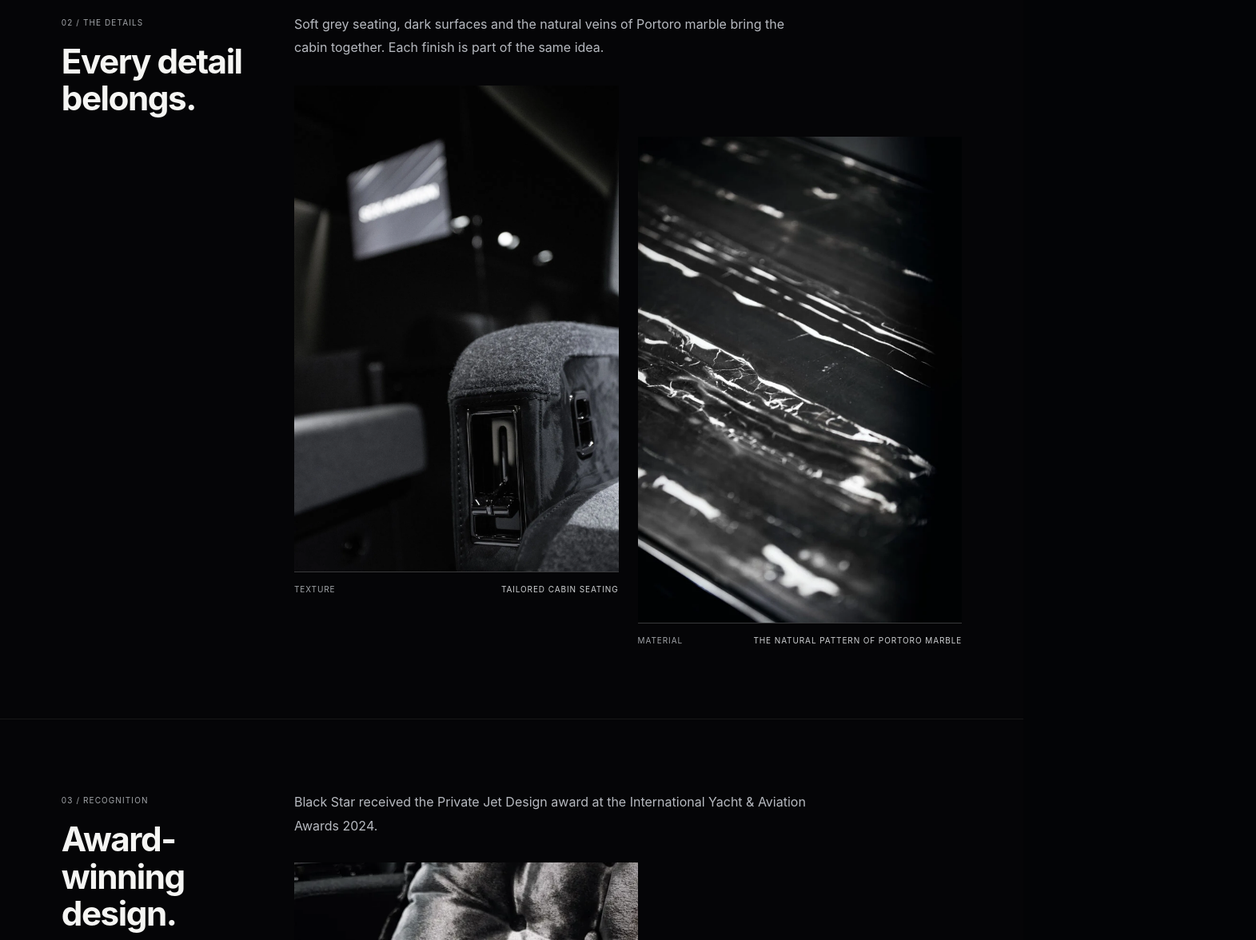
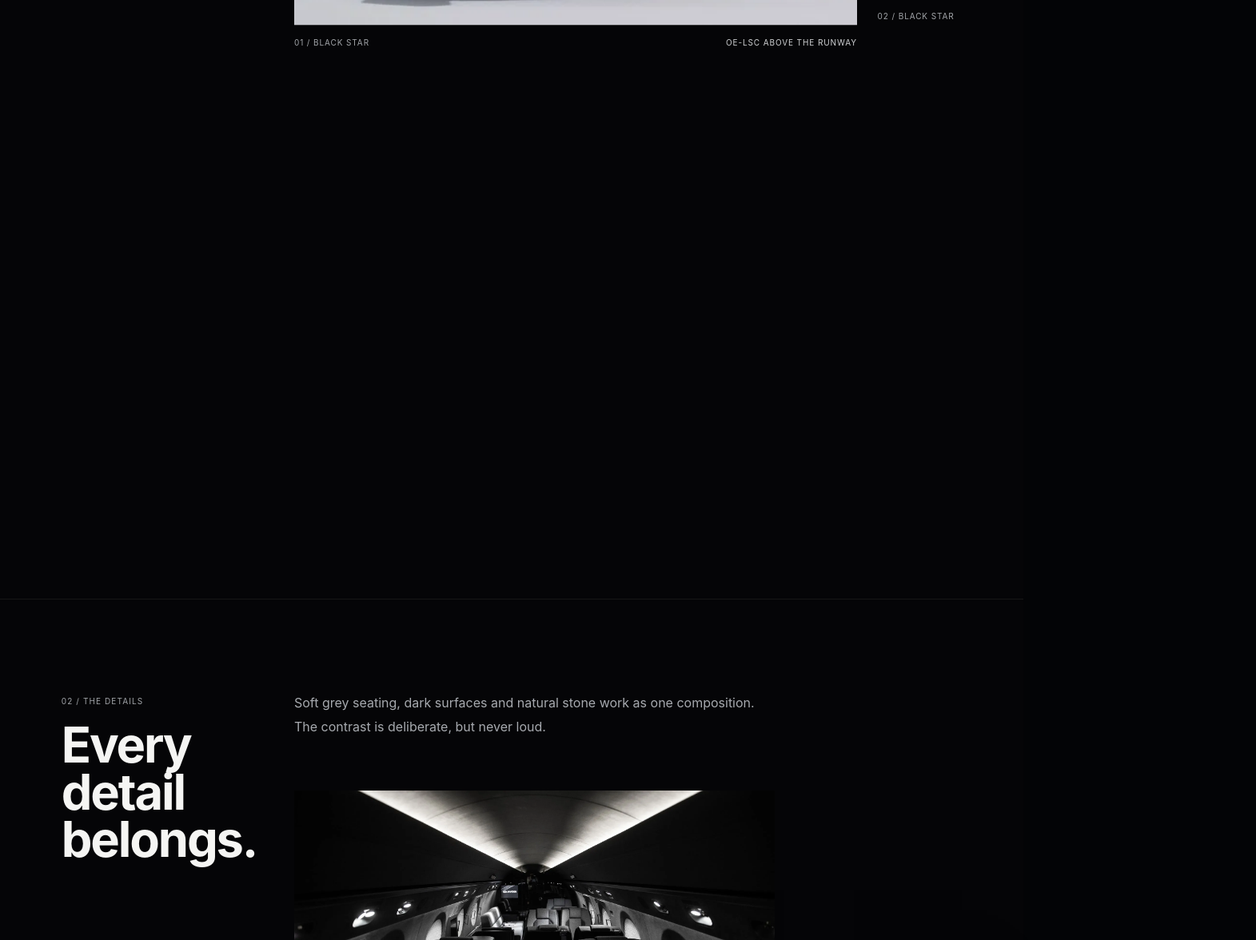
Before and after one commit to Gaurav-7489/sckaviation3d, a Next.js app: page /aircraft in a window 1280 px wide. Shown: the part 1574-2750 px from the top of the page at 80% size, 1571 px wide, since content can reach past the window. Built offline with nearby package versions, Linux system fonts and the light colour scheme.

Commit message:
feat: rebuild Black Star page for larger screens

```diff
--- a/app/aircraft/page.tsx
+++ b/app/aircraft/page.tsx
@@ -3,6 +3,7 @@ import { AircraftGallery } from '@/components/media/AircraftGallery';
 import { CinematicMedia } from '@/components/media/CinematicMedia';
 import { EditorialShell, PageSection } from '@/components/ui/EditorialShell';
 import { getPublicMedia } from '@/lib/media';
+import './aircraft.css';
 
 export const metadata: Metadata = {
   title: 'OE-LSC — Black Star',
@@ -12,7 +13,9 @@ export const metadata: Metadata = {
 export default function AircraftPage() {
   const media = getPublicMedia();
   const asset = (name: string) => media.find((item) => item.filename === name);
+
   return (
+    <div className="aircraft-page-v2">
       <EditorialShell
         eyebrow="THE AIRCRAFT / OE-LSC"
         title={<>Black<br />Star.</>}
@@ -22,27 +25,52 @@ export default function AircraftPage() {
         nextLabel="The transformation"
       >
         <PageSection index="01 / EXTERIOR & CABIN" title="Take a closer look.">
-        <p>Explore the lines, textures and details that make Black Star unmistakable.</p>
+          <p>Move through Black Star from its unmistakable silhouette to the quieter details of the cabin.</p>
           <AircraftGallery assets={[
             { asset: asset('plane_img.webp'), label: 'OE-LSC above the runway' },
             { asset: asset('inplane_seats.webp'), label: 'The Black Star cabin' },
             { asset: asset('one_seat_view.webp'), label: 'A seat by the window' },
             { asset: asset('sck-galley.webp'), label: 'Portoro marble in the galley' },
+            { asset: asset('colse_view_seat.webp'), label: 'Tailored cabin seating' },
+            { asset: asset('sck-cabin-detail.webp'), label: 'The cabin in detail' },
+            { asset: asset('sck-portoro-marble.webp'), label: 'Natural Portoro marble' },
             { asset: asset('sck-aircraft-flight.webp'), label: 'Black Star in flight' },
           ]} />
         </PageSection>
+
         <PageSection index="02 / THE DETAILS" title="Every detail belongs.">
-        <p>Soft grey seating, dark surfaces and the natural veins of Portoro marble bring the cabin together. Each finish is part of the same idea.</p>
-        <div className="page-media-pair">
+          <p>Soft grey seating, dark surfaces and natural stone work as one composition. The contrast is deliberate, but never loud.</p>
+          <div className="aircraft-detail-duo" aria-label="Black Star cabin details">
+            <CinematicMedia asset={asset('inplane_seats.webp')} label="The complete Black Star cabin" eyebrow="THE CABIN" />
             <CinematicMedia asset={asset('colse_view_seat.webp')} label="Tailored cabin seating" eyebrow="TEXTURE" />
-          <CinematicMedia asset={asset('sck-portoro-marble.webp')} label="The natural pattern of Portoro marble" eyebrow="MATERIAL" />
+          </div>
+          <p><a className="text-link" href="/design-philosophy">Explore the design language <span aria-hidden="true">→</span></a></p>
+        </PageSection>
+
+        <PageSection index="03 / MATERIAL CONTRAST" title="Soft. Then precise.">
+          <p>Fabric and leather soften the space while Portoro marble and metal give it definition. Each material has a role in the whole.</p>
+          <div className="aircraft-detail-duo aircraft-detail-duo-alt" aria-label="Black Star material details">
+            <CinematicMedia asset={asset('sck-galley.webp')} label="Portoro marble and metal in the galley" eyebrow="THE GALLEY" />
+            <CinematicMedia asset={asset('sck-portoro-marble.webp')} label="The natural pattern of Portoro marble" eyebrow="PORTORO" />
+          </div>
+          <p><a className="text-link" href="/atelier">Enter the atelier <span aria-hidden="true">→</span></a></p>
+        </PageSection>
+
+        <PageSection index="04 / RECOGNITION" title="Award-winning design.">
+          <p>Black Star received the Private Jet Design award at the International Yacht &amp; Aviation Awards 2024.</p>
+          <div className="aircraft-recognition-layout">
+            <div className="aircraft-recognition-media">
+              <CinematicMedia asset={asset('SCK-img-award.webp')} label="International Yacht & Aviation Awards, 2024" eyebrow="DESIGN EXCELLENCE" />
+            </div>
+            <div className="aircraft-recognition-proof">
+              <span>WINNER / 2024</span>
+              <strong>Private Jet Interior &amp; Exterior Design</strong>
+              <p>A recognition of Black Star as a complete design statement — exterior, cabin and material language considered as one.</p>
+              <a className="text-link" href="https://thedesignawards.co.uk/sck-aviation-gulfstream-g450/" target="_blank" rel="noreferrer">Discover the award <span aria-hidden="true">↗</span></a>
+            </div>
           </div>
         </PageSection>
-      <PageSection index="03 / RECOGNITION" title="Award-winning design.">
-        <p>Black Star received the Private Jet Design award at the International Yacht &amp; Aviation Awards 2024.</p>
-        <div className="page-award-media"><CinematicMedia asset={asset('SCK-img-award.webp')} label="International Yacht & Aviation Awards, 2024" /></div>
-        <p><a className="text-link" href="https://thedesignawards.co.uk/sck-aviation-gulfstream-g450/" target="_blank" rel="noreferrer">Discover the award <span aria-hidden="true">↗</span></a></p>
-      </PageSection>
       </EditorialShell>
+    </div>
   );
 }
```
Lines whose indentation alone changed are shown as unchanged.
